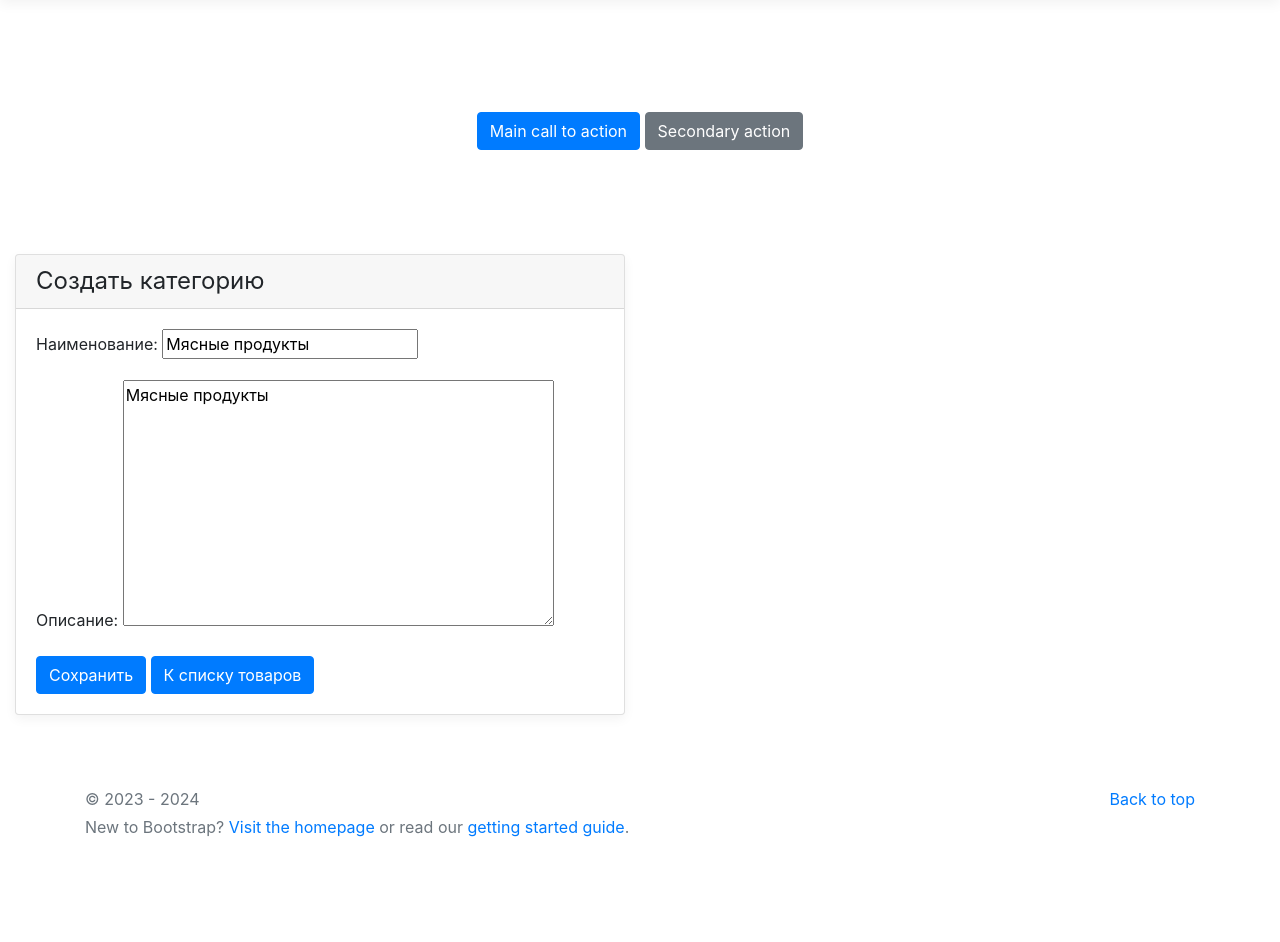
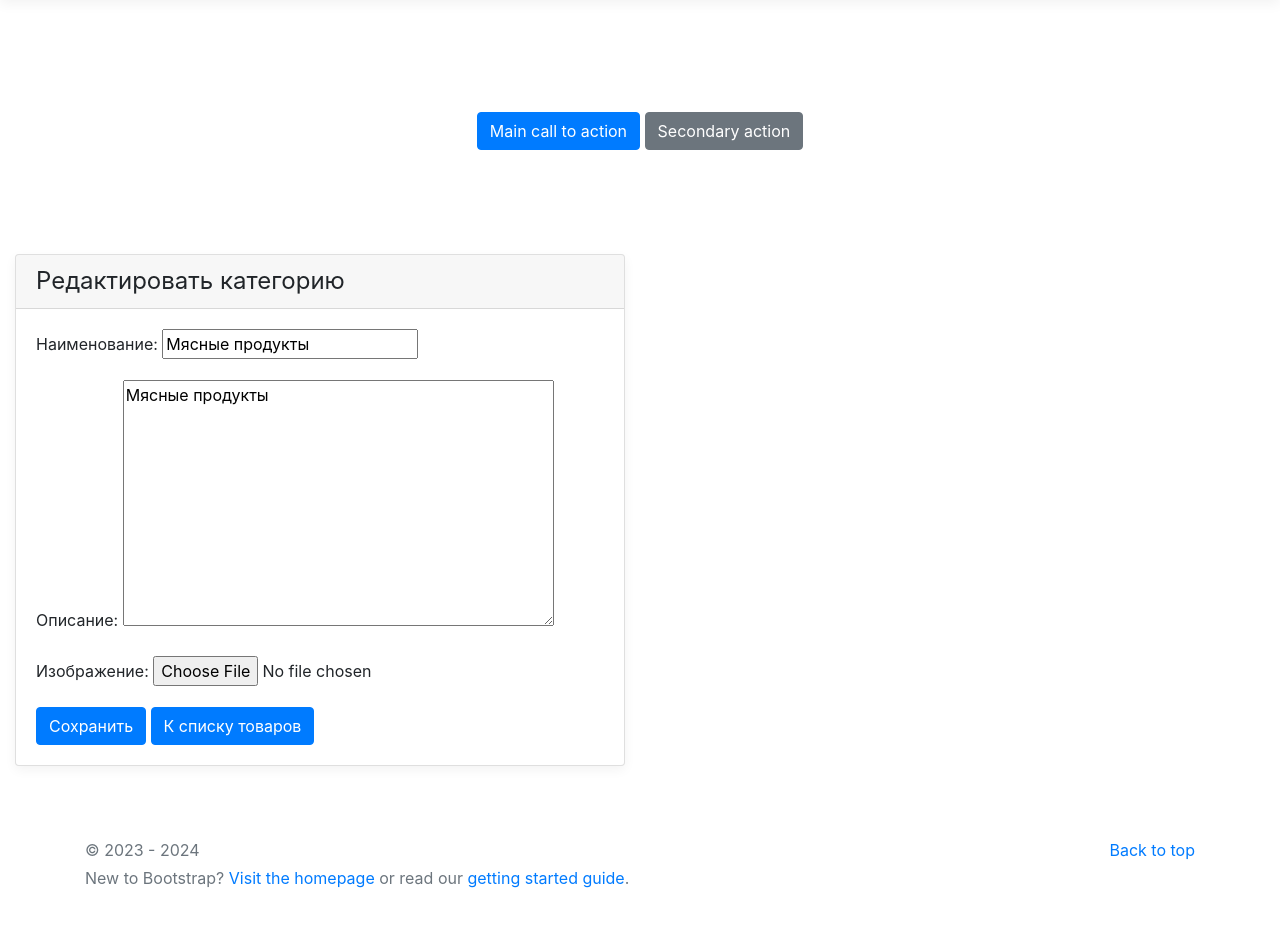
Before and after one commit to danielrusky/testing, a Django app: page /edit_category/1 in a window 1280 px wide. Shown: the part 56-998 px from the top of the page. Before the commit the page ends 893 px from the top, so only its background shows below. Run offline with Django 4.2, Linux system fonts and the light colour scheme; data comes from the database, SQL or seed files in the repository; some libraries are stand-ins or nearby versions.

Commit message:
add homework 21.1

```diff
--- a/catalog/templates/catalog/category_form.html
+++ b/catalog/templates/catalog/category_form.html
@@ -1,12 +1,13 @@
-{% extends 'catalog/base.html' %}]
+{% extends 'catalog/base.html' %}
+{% load media_tag %}
 {% block content %}
 <div class="col-lg-6 col-md-12 col-sm-12">
     <div class="card mb-4 box-shadow">
         <div class="card-header">
-            <h4 class="my-0 font-weight-normal">Создать категорию</h4>
+            <h4 class="my-0 font-weight-normal">Редактировать категорию</h4>
         </div>
         <div class="card-body">
-            <form method="post" action="" class="form-floating" enctype="multipart/form-data">
+            <form method="post" enctype="multipart/form-data">
                 {% csrf_token %}
                 {{ form.as_p }}
                 <button type="submit" class="btn btn-primary">Сохранить</button>
--- a/catalog/views.py
+++ b/catalog/views.py
@@ -94,7 +94,7 @@ class CategoryDetailView(DetailView):
 
 class CategoryUpdateView(UpdateView):
     model = Category
-    fields = ('name', 'description')
+    fields = ('name', 'description', 'image')
     success_url = reverse_lazy('catalog:list_category')
 
 
```
Also changed, not shown: catalog/migrations/0003_category_price.py (added), catalog/migrations/0004_remove_category_price.py (added).
